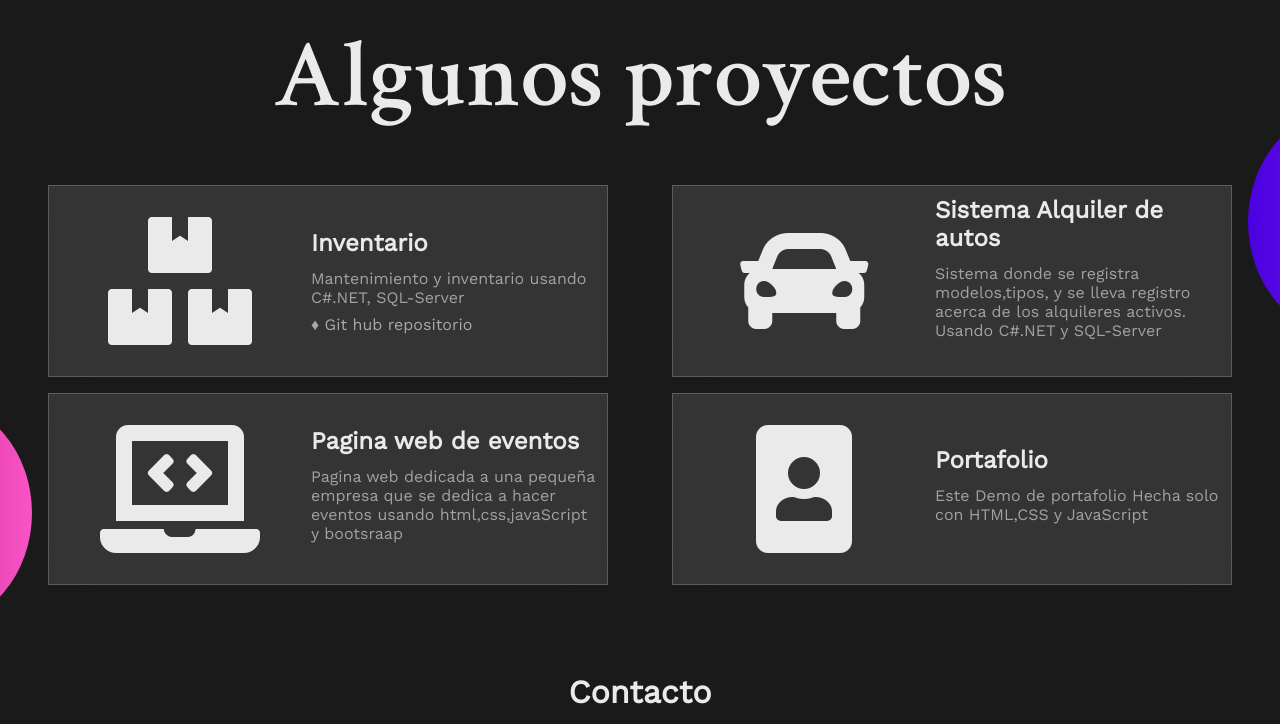
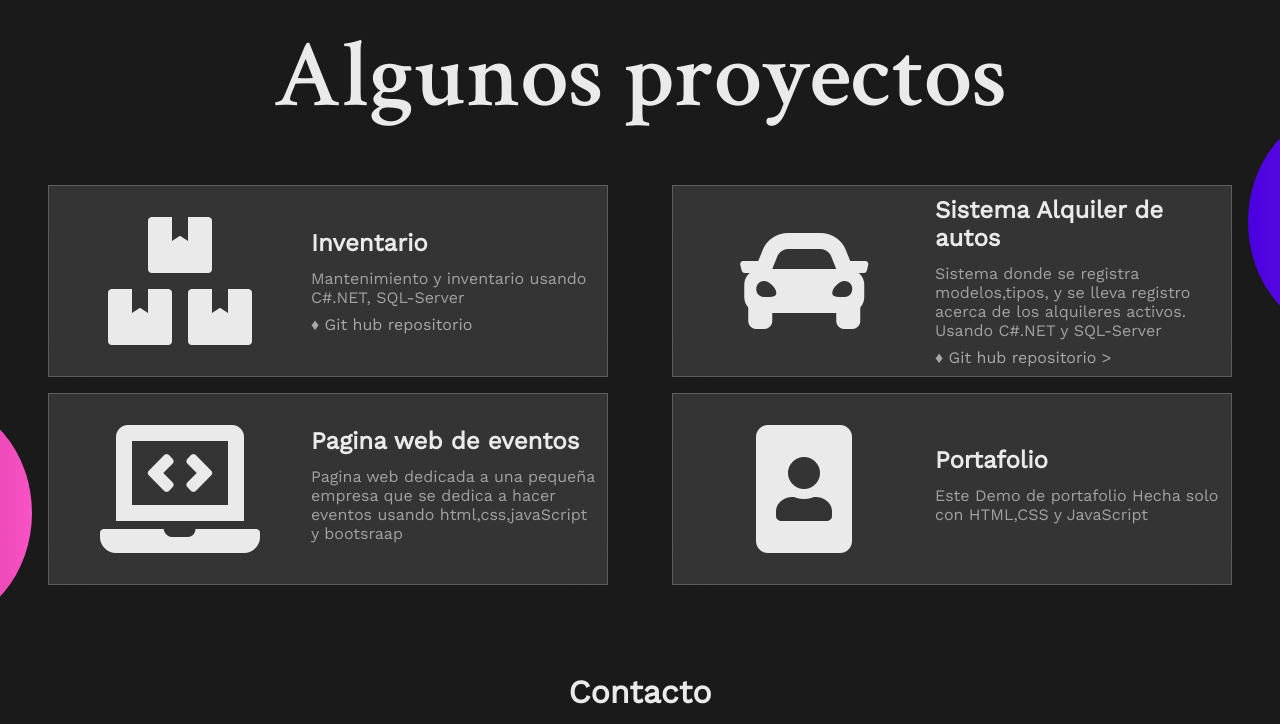
Before and after one commit to CesarRamirez778/Web, a plain HTML site: page index.html in a window 1280 px wide. Shown: the part 2064-2788 px from the top of the page. Drawn offline with nearby package versions, Linux system fonts and the light colour scheme.

Commit message:
Update Index.html
Se agrego repositorio para el sistema de alquiler de autos

```diff
--- a/index.html
+++ b/index.html
@@ -102,7 +102,7 @@
             </p>
             <div class="links">
               <a
-
+                href="https://github.com/CesarRamirez778/SistemaAlquilerDeAutos" target="_blank_"> ♦ Git hub repositorio
               ></a>
             </div>
           </div>
```
